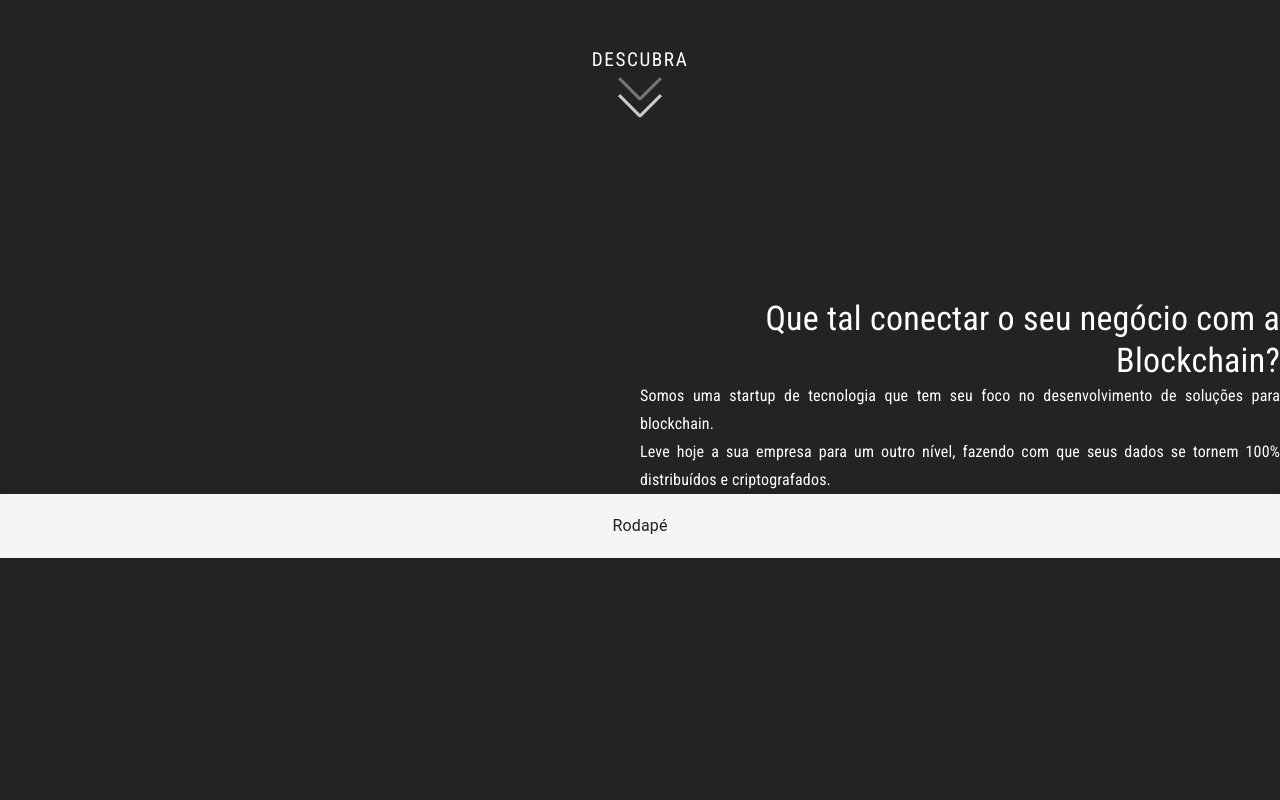
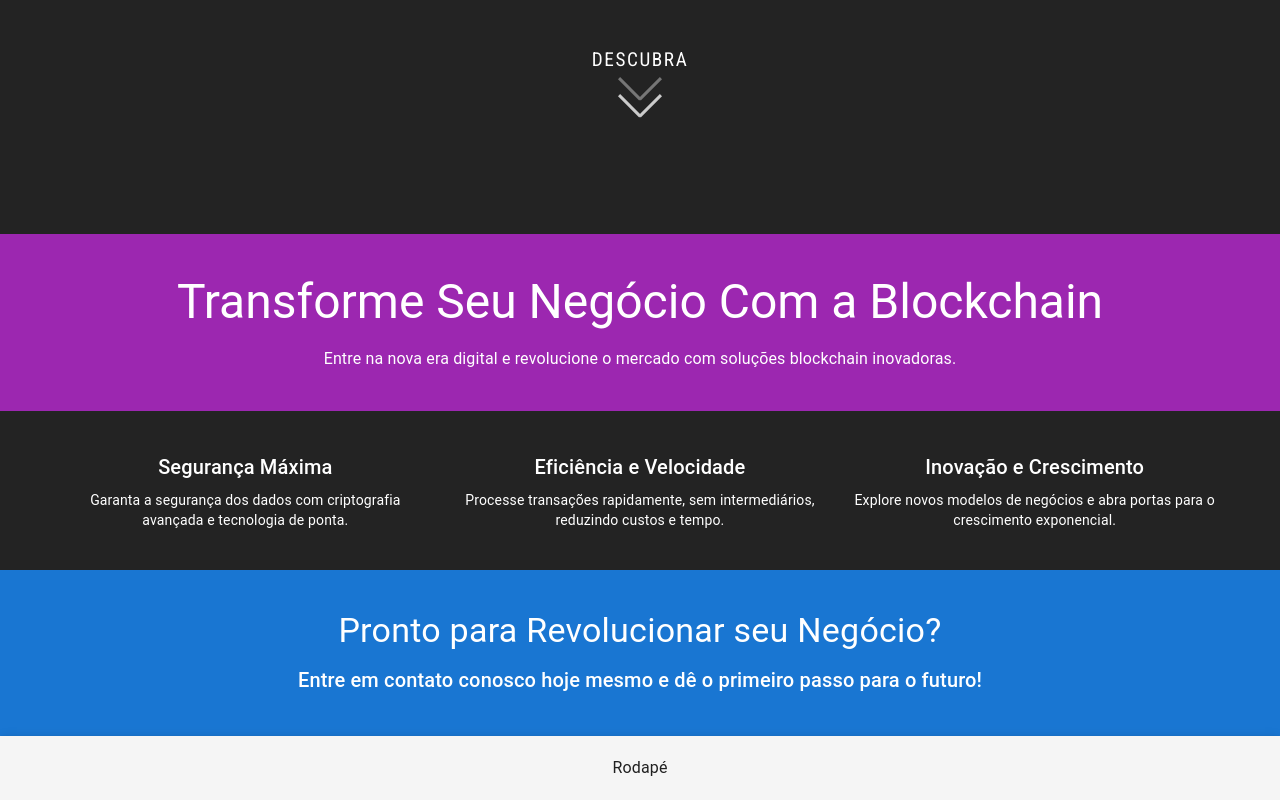
Before and after one commit to ElysianBR/aphrodite, a Next.js app: page / in a window 1280 px wide. Shown: the part 614-1414 px from the top of the page. Before the commit the page ends 1172 px from the top, so only its background shows below. Built offline with nearby package versions, Linux system fonts and the light colour scheme.

Commit message:
Update page.tsx

```diff
--- a/src/app/page.tsx
+++ b/src/app/page.tsx
@@ -14,55 +14,73 @@ const roboto = Roboto_Condensed({ subsets: ["latin"], });
 
 export default function Home() {
   const theme = useTheme();
-  const isXs = useMediaQuery(theme.breakpoints.down("sm"));
-  const isSm = useMediaQuery(theme.breakpoints.between("sm", "md"));
-  const isMd = useMediaQuery(theme.breakpoints.between("md", "lg"));
-  const isLg = useMediaQuery(theme.breakpoints.between("lg", "xl"));
-  const isXl = useMediaQuery(theme.breakpoints.up("xl"));
-
+  const isMobile = useMediaQuery(theme.breakpoints.down('sm'));
 
   return (
     <main>
       <ScrollbarCustom hideAfter={2000}>
-        <TopPageCanvas></TopPageCanvas>
+        <TopPageCanvas />
         <Box display="flex" flexDirection="column" minHeight="100vh">
-          <Header></Header>
-          <HomeSection></HomeSection>
-          <section>
-            <Grid container
-              direction={"row"}
-              alignItems="flex-start"
-              justifyContent={isXs || isSm ? "center" : "flex-end"}
-              marginTop={"5%"}
-            >
-              <Grid direction={"row"}
-                xs={12}
-                sm={12}
-                md={6}
-                lg={6}
-                xl={6}>
-                <Typography
-                  style={Object.assign({}, roboto.style)}
-                  fontFamily={"unset"}
-                  textAlign={isXs || isSm ? "center" : "end"}
-                  variant={"h4"}
-                >
-                  Que tal conectar o seu negócio com a Blockchain?
-                </Typography>
-                <Typography
-                  style={Object.assign({}, roboto.style)}
-                  fontFamily={"unset"}
-                  textAlign="justify"
-                  variant={"subtitle1"}
-                >
-                  Somos uma startup de tecnologia que tem seu foco no desenvolvimento de soluções para blockchain.
-                  <br></br>
-                  Leve hoje a sua empresa para um outro nível, fazendo com que seus dados se tornem 100% distribuídos e criptografados.
-                </Typography>
+          <Header />
+          <HomeSection />
+
+          {/* Introdução Impactante */}
+          <Box bgcolor="secondary.main" color="primary.contrastText" py={5}>
+            <Container>
+              <Typography variant={isMobile ? 'h5' : 'h3'} textAlign="center" gutterBottom>
+                Transforme Seu Negócio Com a Blockchain
+              </Typography>
+              <Typography variant="body1" textAlign="center">
+                Entre na nova era digital e revolucione o mercado com soluções blockchain inovadoras.
+              </Typography>
+            </Container>
+          </Box>
+
+          {/* Seção de Vantagens */}
+          <Box py={5}>
+            <Container>
+              <Grid container spacing={4} justifyContent="center">
+                <Grid item xs={12} sm={6} md={4}>
+                  <Typography variant="h6" textAlign="center" gutterBottom>
+                    Segurança Máxima
+                  </Typography>
+                  <Typography variant="body2" textAlign="center">
+                    Garanta a segurança dos dados com criptografia avançada e tecnologia de ponta.
+                  </Typography>
+                </Grid>
+                <Grid item xs={12} sm={6} md={4}>
+                  <Typography variant="h6" textAlign="center" gutterBottom>
+                    Eficiência e Velocidade
+                  </Typography>
+                  <Typography variant="body2" textAlign="center">
+                    Processe transações rapidamente, sem intermediários, reduzindo custos e tempo.
+                  </Typography>
+                </Grid>
+                <Grid item xs={12} sm={6} md={4}>
+                  <Typography variant="h6" textAlign="center" gutterBottom>
+                    Inovação e Crescimento
+                  </Typography>
+                  <Typography variant="body2" textAlign="center">
+                    Explore novos modelos de negócios e abra portas para o crescimento exponencial.
+                  </Typography>
+                </Grid>
               </Grid>
-            </Grid>
-          </section>
-          <Footer></Footer>
+            </Container>
+          </Box>
+
+          {/* Chamada para Ação */}
+          <Box bgcolor="primary.main" color="primary.contrastText" py={5}>
+            <Container>
+              <Typography variant={isMobile ? 'h5' : 'h4'} textAlign="center" gutterBottom>
+                Pronto para Revolucionar seu Negócio?
+              </Typography>
+              <Typography variant="h6" textAlign="center">
+                Entre em contato conosco hoje mesmo e dê o primeiro passo para o futuro!
+              </Typography>
+            </Container>
+          </Box>
+
+          <Footer />
         </Box>
       </ScrollbarCustom>
     </main>
```
